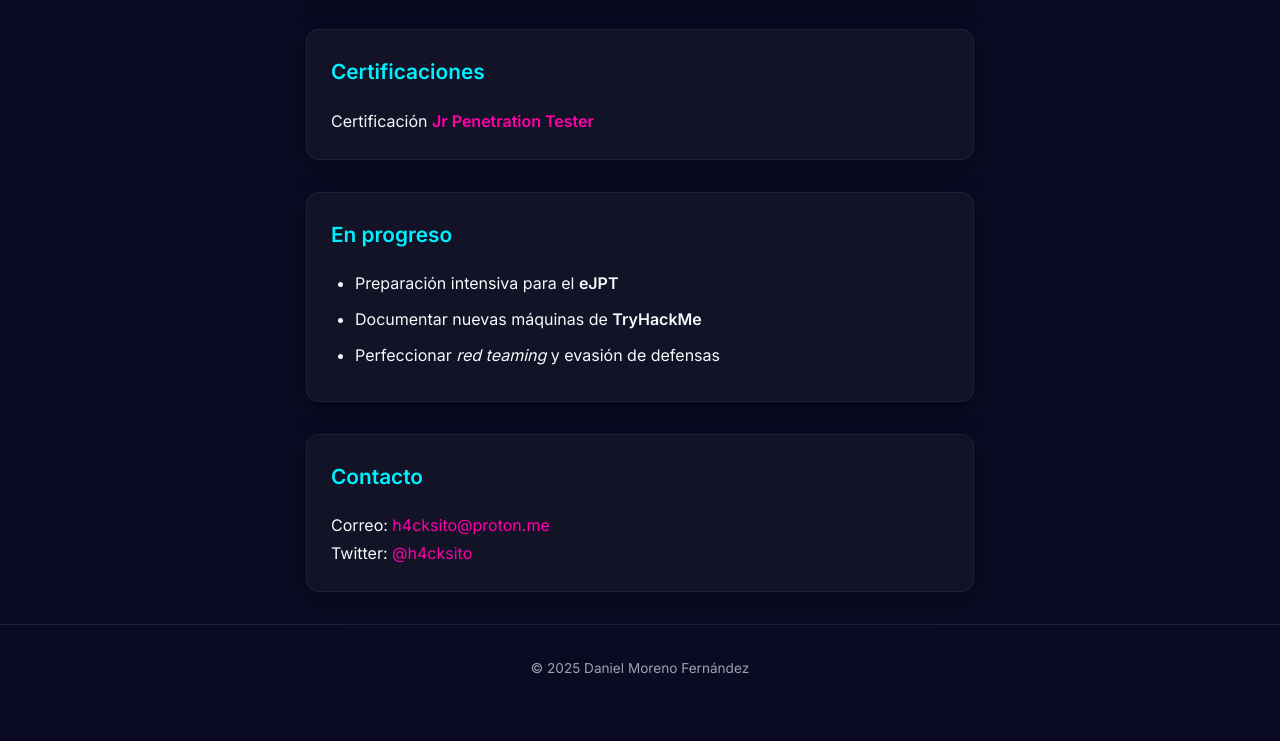
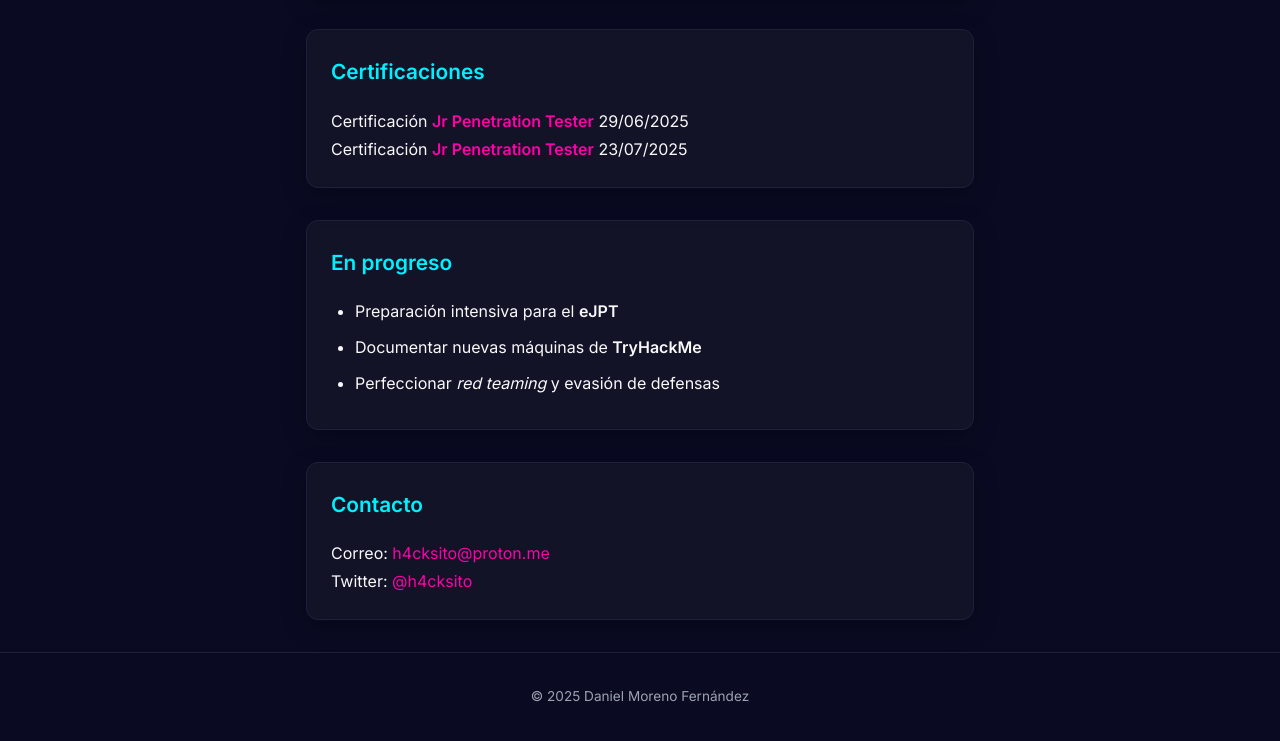
Before and after one commit to xk0dex/xk0dex.github.io, a plain HTML site: page index.html in a window 1280 px wide. Shown: the part 821-1562 px from the top of the page. Before the commit the page ends 1534 px from the top, so only its background shows below. Drawn offline with Linux system fonts and the light colour scheme.

Commit message:
index.html

```diff
--- a/index.html
+++ b/index.html
@@ -44,7 +44,8 @@
 
     <section id="certificate" class="card" aria-label="Certificaciones">
       <h2>Certificaciones</h2>
-      <p>Certificación <a href="https://tryhackme-certificates.s3-eu-west-1.amazonaws.com/THM-FBSSONOKEI.pdf" target="_blank" rel="noopener noreferrer"><strong>Jr Penetration Tester</strong></a></p>
+      <p>Certificación <a href="https://tryhackme-certificates.s3-eu-west-1.amazonaws.com/THM-FBSSONOKEI.pdf" target="_blank" rel="noopener noreferrer"><strong>Jr Penetration Tester</strong></a> 29/06/2025</p>
+      <p>Certificación <a href="https://tryhackme-certificates.s3-eu-west-1.amazonaws.com/THM-FBSSONOKEI.pdf" target="_blank" rel="noopener noreferrer"><strong>Jr Penetration Tester</strong></a> 23/07/2025</p>
     </section>
 
     <section id="now" class="card" aria-label="En progreso">
```
